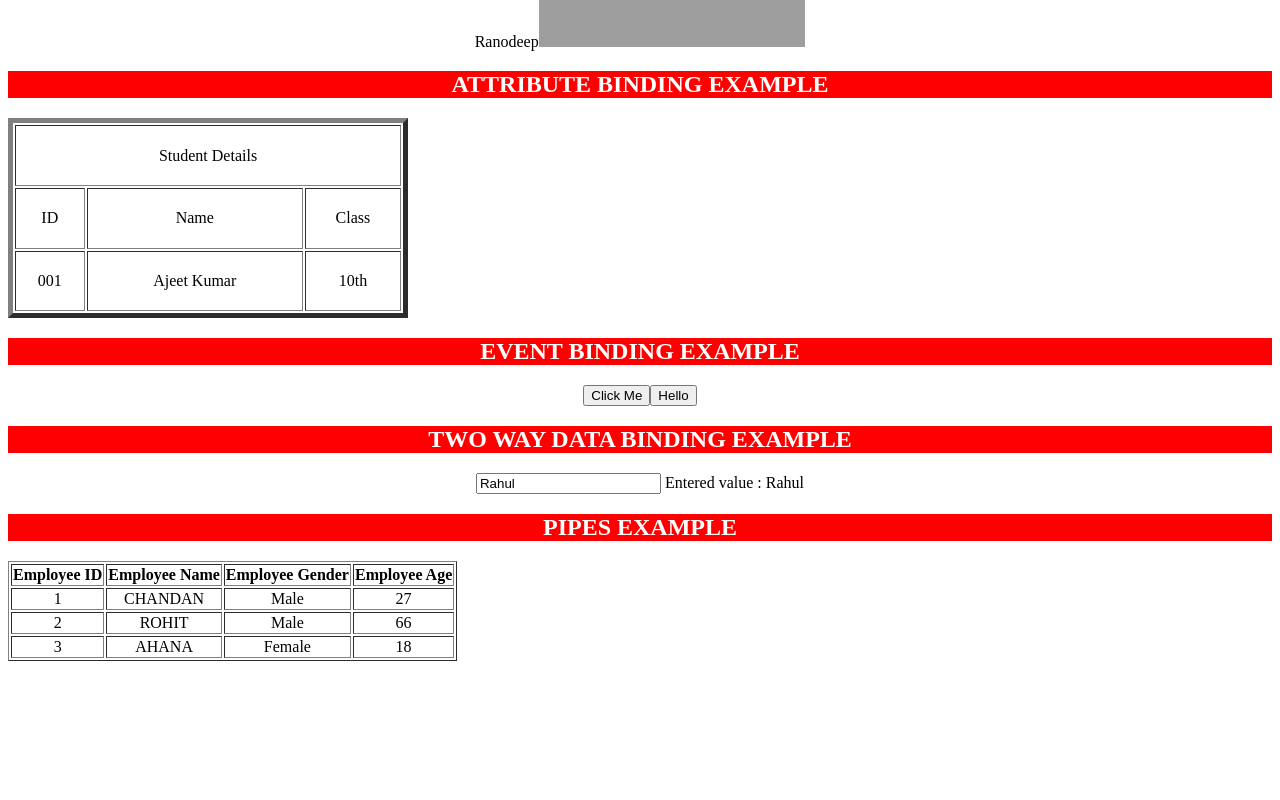
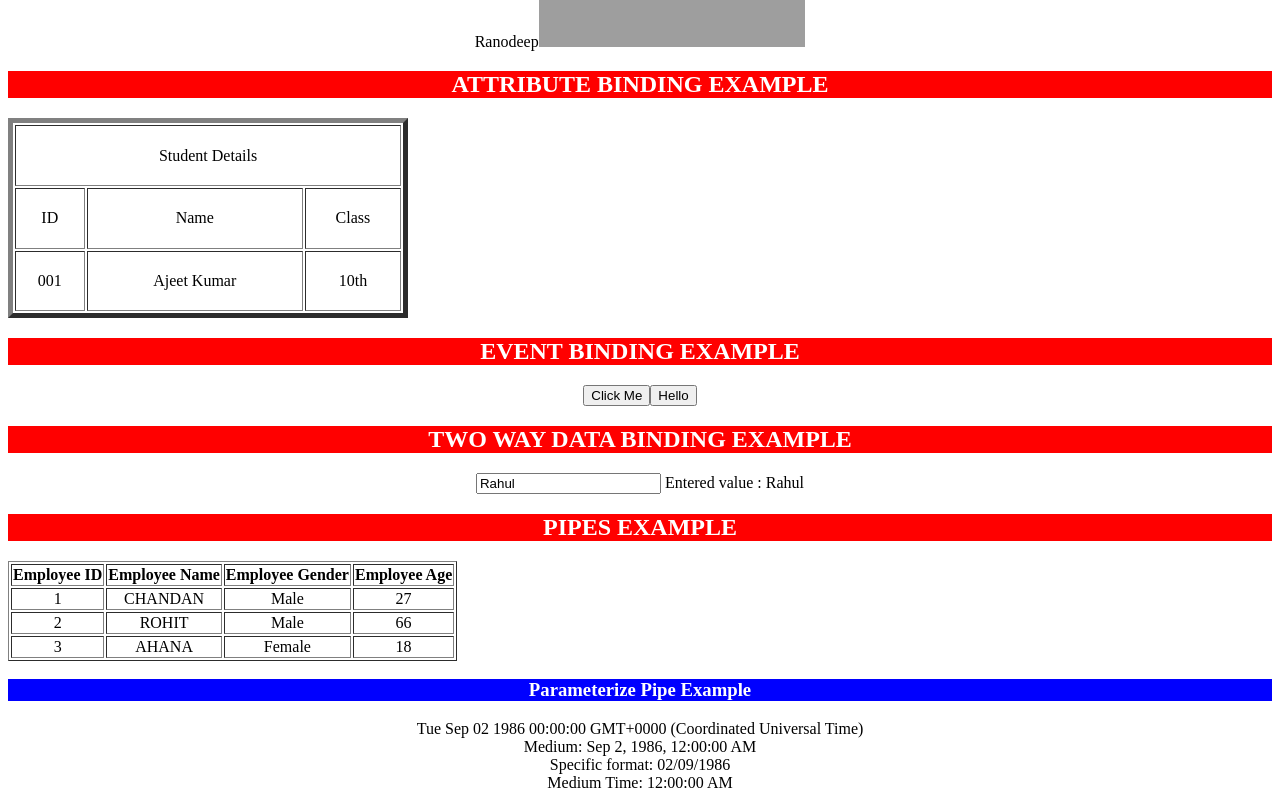
Before and after one commit to RanodeepBanerjeeAccenture/Angular16WorkStation, an Angular app: page / in a window 1280 px wide. Shown: the part 1107-1907 px from the top of the page. Before the commit the page ends 1776 px from the top, so only its background shows below. Built offline with nearby package versions, Linux system fonts and the light colour scheme; grey boxes are pictures that could not be loaded.

Commit message:
Deploy Angular site to GitHub Pages

```diff
--- a/src/app/app.component.html
+++ b/src/app/app.component.html
@@ -160,6 +160,15 @@
     </tr>
   </table>
 
+  <!-- Parameterize pipes -->
+   <h3> Parameterize Pipe Example</h3>
+   <div>
+    {{dob}} <br>
+    Medium: {{dob|date: "medium"}}<br>
+    Specific format: {{dob|date:"dd/MM/yyyy"}}<br>
+    Medium Time: {{dob|date:"mediumTime"}}
+   </div>
+
 
 </div>
 
--- a/src/app/app.component.scss
+++ b/src/app/app.component.scss
@@ -8,3 +8,9 @@ h1{
 //     color: white;
 //     text-transform: uppercase;
 // }
+
+h3{
+    background-color: blue;
+    text-align: center;
+    color: white;
+}
--- a/src/app/app.component.ts
+++ b/src/app/app.component.ts
@@ -95,4 +95,7 @@ export class AppComponent {
   data: string = 'Ranodeep';
   data1: string = 'Rahul';
 
+
+  dob=new Date(1986,8,2)
+
 }
```
Also changed, not shown: 8 other files (tests, documents, lock files or other folders).
